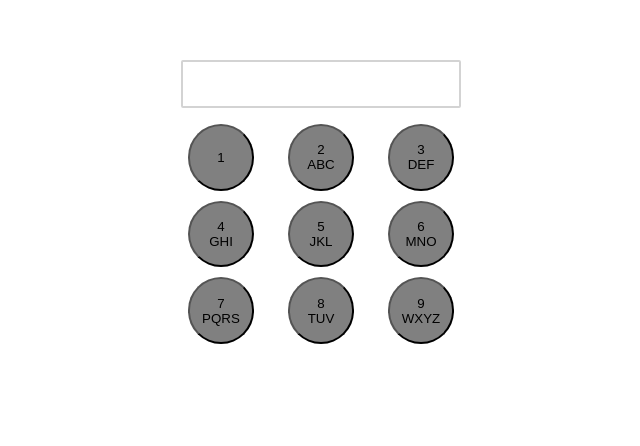
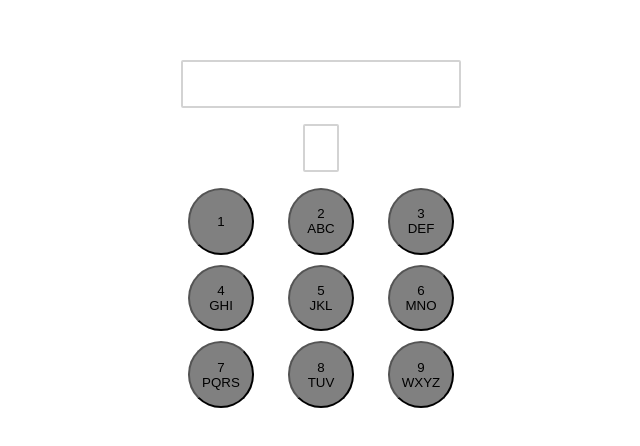
Before and after one commit to basselalsayed/predictive-text-fe, a React (Create React App) app: page / in a window 1280 px wide. Shown: the part 196-642 px from the top of the page, without its empty margins (319-959 px from the left). Built offline with nearby package versions, Linux system fonts and the light colour scheme.

Commit message:
WordsDisplay component

```diff
--- a/src/App.js
+++ b/src/App.js
@@ -2,11 +2,13 @@ import { memo } from 'react';
 
 import './App.scss';
 import DigitDisplay from './components/DigitDisplay';
+import WordsDisplay from './components/WordsDisplay';
 import Keypad from './components/Keypad';
 
 const App = () => (
   <div className='container'>
     <DigitDisplay />
+    <WordsDisplay />
     <Keypad />
   </div>
 );
--- /dev/null
+++ b/src/components/WordsDisplay.js
@@ -0,0 +1,29 @@
+import usePossibleWords from '../hooks/usePossibleWords';
+import LoadingBubble from './LoadingBubble';
+
+const WordsDisplay = () => {
+  const { possibleWords, postingPossibleWords, possibleWordsError } =
+    usePossibleWords();
+
+  return (
+    <div
+      style={{
+        border: '2px solid lightgrey',
+        height: '3em',
+        textAlign: 'center',
+        padding: '1em',
+        borderRadius: '2px',
+      }}
+    >
+      {postingPossibleWords ? (
+        <LoadingBubble />
+      ) : possibleWordsError ? (
+        possibleWordsError
+      ) : (
+        possibleWords.join(', ')
+      )}
+    </div>
+  );
+};
+
+export default WordsDisplay;
```
